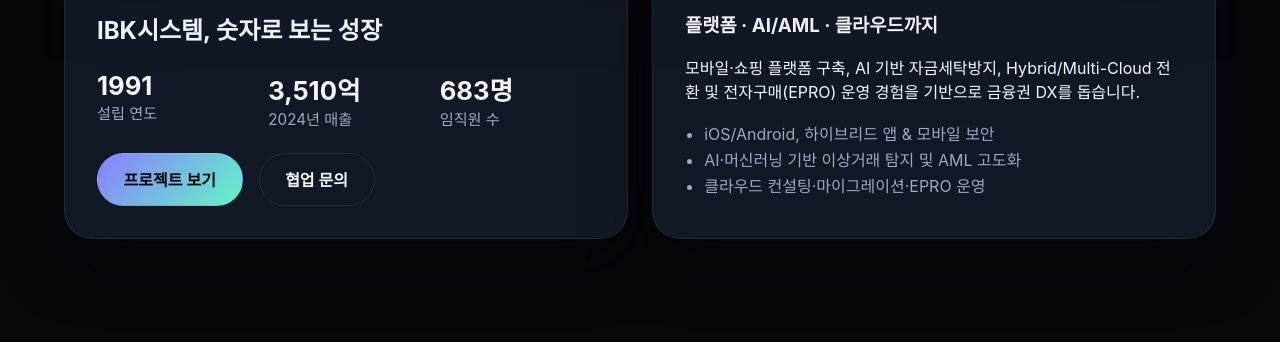
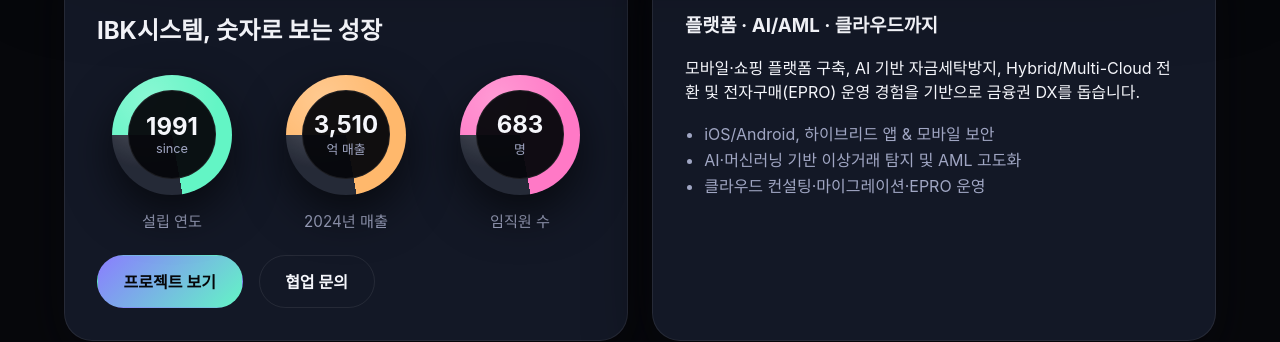
Before and after one commit to leejongkwang-star/portfolio, a plain HTML site: page index.html in a window 1280 px wide. Shown: the part 1095-1437 px from the top of the page. Drawn offline with Linux system fonts and the light colour scheme.

Commit message:
키메트릭스 시각화화

```diff
--- a/index.html
+++ b/index.html
@@ -54,20 +54,35 @@
         <div class="overview-card">
           <p class="eyebrow">Key Metrics</p>
           <h2>IBK시스템, 숫자로 보는 성장</h2>
-          <ul class="stats">
-            <li>
-              <strong>1991</strong>
-              <span>설립 연도</span>
-            </li>
-            <li>
-              <strong>3,510억</strong>
-              <span>2024년 매출</span>
-            </li>
-            <li>
-              <strong>683명</strong>
-              <span>임직원 수</span>
-            </li>
-          </ul>
+          <div class="metrics-grid">
+            <div class="metric">
+              <div class="metric-circle metric-year">
+                <div class="metric-inner">
+                  <span class="metric-value">1991</span>
+                  <span class="metric-unit">since</span>
+                </div>
+              </div>
+              <p class="metric-label">설립 연도</p>
+            </div>
+            <div class="metric">
+              <div class="metric-circle metric-revenue">
+                <div class="metric-inner">
+                  <span class="metric-value">3,510</span>
+                  <span class="metric-unit">억 매출</span>
+                </div>
+              </div>
+              <p class="metric-label">2024년 매출</p>
+            </div>
+            <div class="metric">
+              <div class="metric-circle metric-people">
+                <div class="metric-inner">
+                  <span class="metric-value">683</span>
+                  <span class="metric-unit">명</span>
+                </div>
+              </div>
+              <p class="metric-label">임직원 수</p>
+            </div>
+          </div>
           <div class="hero-actions">
             <a class="btn primary" href="projects.html">프로젝트 보기</a>
             <a class="btn ghost" href="contact.html">협업 문의</a>
--- a/styles.css
+++ b/styles.css
@@ -137,8 +137,8 @@ main {
   border-radius: 32px;
   overflow: hidden;
   isolation: isolate;
-  background-image: linear-gradient(135deg, rgba(5, 6, 12, 0.85), rgba(5, 6, 12, 0.5)),
-    url("https://images.unsplash.com/photo-1558494949-ef010cbdcc31?auto=format&fit=crop&w=2000&q=80");
+  background-image: linear-gradient(135deg, rgba(5, 6, 12, 0.8), rgba(5, 6, 12, 0.4)),
+    url("https://images.unsplash.com/photo-1504384308090-c894fdcc538d?auto=format&fit=crop&w=2000&q=80");
   background-size: cover;
   background-position: center;
   box-shadow: 0 60px 120px rgba(2, 4, 8, 0.55);
@@ -228,6 +228,80 @@ main {
   border: 1px solid var(--border);
   padding: 2rem;
   box-shadow: var(--shadow);
+}
+
+.metrics-grid {
+  display: flex;
+  flex-wrap: wrap;
+  gap: 1.5rem;
+  margin-top: 1.8rem;
+}
+
+.metric {
+  flex: 1;
+  min-width: 150px;
+  text-align: center;
+}
+
+.metric-circle {
+  --fill: var(--accent);
+  width: 120px;
+  aspect-ratio: 1;
+  margin: 0 auto 0.9rem;
+  border-radius: 50%;
+  background:
+    radial-gradient(circle at 30% 20%, rgba(255, 255, 255, 0.25), transparent 55%),
+    conic-gradient(
+      from -90deg,
+      var(--fill) 0 260deg,
+      rgba(255, 255, 255, 0.08) 260deg 360deg
+    );
+  display: flex;
+  align-items: center;
+  justify-content: center;
+  position: relative;
+  box-shadow: 0 18px 45px rgba(0, 0, 0, 0.6);
+}
+
+.metric-inner {
+  width: 74%;
+  height: 74%;
+  border-radius: 50%;
+  background: rgba(7, 8, 12, 0.96);
+  border: 1px solid rgba(255, 255, 255, 0.08);
+  display: flex;
+  flex-direction: column;
+  align-items: center;
+  justify-content: center;
+  padding: 0.4rem;
+}
+
+.metric-value {
+  font-size: 1.5rem;
+  font-weight: 700;
+}
+
+.metric-unit {
+  font-size: 0.8rem;
+  color: var(--muted);
+}
+
+.metric-label {
+  margin: 0;
+  font-size: 0.95rem;
+  color: var(--muted);
+}
+
+.metric-year {
+  --fill: var(--accent-strong);
+}
+
+.metric-revenue {
+  --fill: #ffb86c;
+}
+
+.metric-people {
+  --fill: #ff79c6;
 }
 
 .stats {
```
